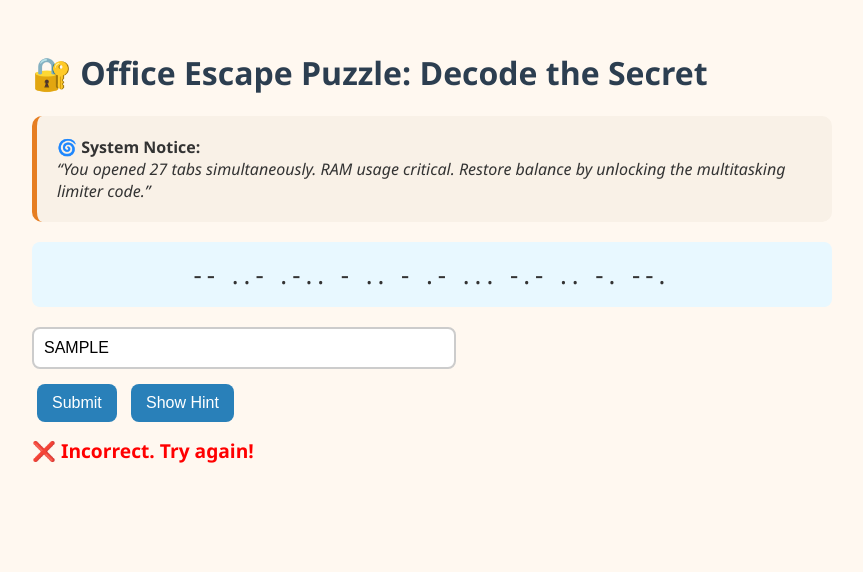
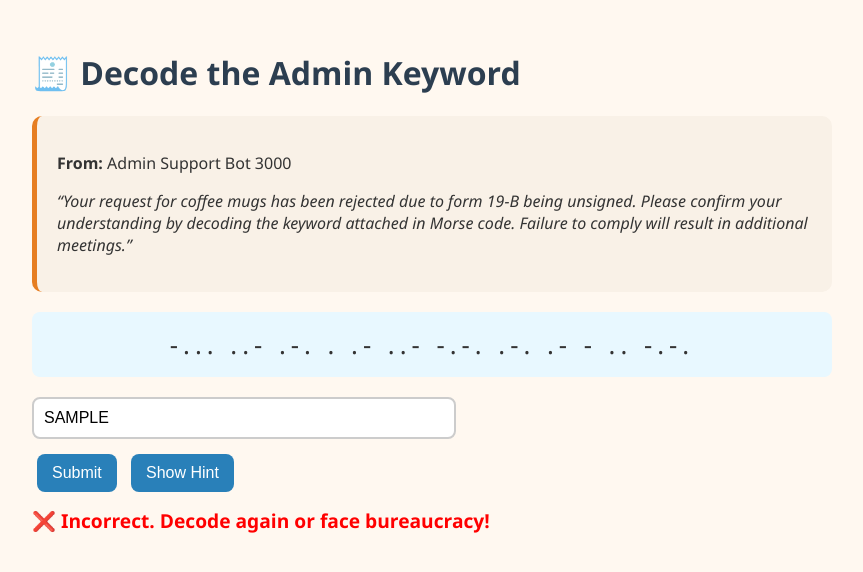
Before and after one commit to kavya-54/morse-puzzle, a plain HTML site: page index.html in a window 1280 px wide. Both pictures are taken after typing "Sample" into the empty fields and a click on the button "Submit". Shown: the whole page, without its empty margins (208-1071 px from the left). Drawn offline with Linux system fonts and the light colour scheme.

Commit message:
Update index.html

```diff
--- a/index.html
+++ b/index.html
@@ -2,7 +2,7 @@
 <html lang="en">
 <head>
   <meta charset="UTF-8">
-  <title>Escape Puzzle – Decode the Office Secret</title>
+  <title>Escape Puzzle – Bureaucratic Loop</title>
   <style>
     body {
       font-family: 'Segoe UI', sans-serif;
@@ -79,15 +79,14 @@
 </head>
 <body>
 
-  <h1>🔐 Office Escape Puzzle: Decode the Secret</h1>
+  <h1>🧾 Decode the Admin Keyword</h1>
 
-  <div class="story" id="dynamicStory">
-    <!-- Dynamic story will appear here -->
+  <div class="story">
+    <p><strong>From:</strong> Admin Support Bot 3000</p>
+    <p><em>“Your request for coffee mugs has been rejected due to form 19-B being unsigned. Please confirm your understanding by decoding the keyword attached in Morse code. Failure to comply will result in additional meetings.”</em></p>
   </div>
 
-  <div class="morse" id="morseCodeBox">
-    <!-- Morse code will appear here -->
-  </div>
+  <div class="morse">-... ..- .-. . .- ..- -.-. .-. .- - .. -.-.</div>
 
   <input id="answer" placeholder="Type decoded word here..." />
 
@@ -96,9 +95,9 @@
     <button onclick="toggleHint()">Show Hint</button>
   </div>
 
-  <div class="result" id="resultMsg"></div>
+  <div id="result" class="result"></div>
 
-  <div class="hint-box" id="hintBox">
+  <div id="hint" class="hint-box">
     <strong>Morse Chart:</strong><br>
     A: .- &nbsp; B: -... &nbsp; C: -.-. &nbsp; D: -..<br>
     E: . &nbsp; F: ..-. &nbsp; G: --. &nbsp; H: ....<br>
@@ -110,78 +109,25 @@
   </div>
 
   <script>
-    const morseMap = {
-      A: ".-", B: "-...", C: "-.-.", D: "-..", E: ".", F: "..-.",
-      G: "--.", H: "....", I: "..", J: ".---", K: "-.-", L: ".-..",
-      M: "--", N: "-.", O: "---", P: ".--.", Q: "--.-", R: ".-.",
-      S: "...", T: "-", U: "..-", V: "...-", W: ".--", X: "-..-",
-      Y: "-.--", Z: "--.."
-    };
+    function checkAnswer() {
+      const userInput = document.getElementById('answer').value.trim().toUpperCase();
+      const resultBox = document.getElementById('result');
 
-    const wordBank = [
-      "BUREAUCRATIC", "DOCUMENTATION", "COLLABORATION", "WORKSTATION",
-      "DELIVERABLES", "PERFORMANCE", "MULTITASKING"
-    ];
-
-    const stories = {
-      BUREAUCRATIC: `🧾 <strong>From:</strong> Admin Desk<br>
-        <em>“Your ergonomic chair requisition has been declined due to Form 91B-Alpha being unsigned in triplicate.
-        Please confirm your understanding by decoding the attached keyword.”</em>`,
-
-      DOCUMENTATION: `📄 <strong>Memo:</strong> DevOps Lead<br>
-        <em>“Due to a server rollback, your team’s deployment documentation has been lost.
-        Retrieve the backup key phrase to access archived files.”</em>`,
-
-      COLLABORATION: `🗣️ <strong>Slackbot Notification:</strong><br>
-        <em>“You’ve been added to Project Octopus without prior consent.
-        Collaboration key needed to regain workspace control.”</em>`,
-
-      WORKSTATION: `💻 <strong>From:</strong> IT Security<br>
-        <em>“Suspicious login detected on your workstation. To verify identity, decode the lockphrase now.”</em>`,
-
-      DELIVERABLES: `📦 <strong>Project Coordinator:</strong><br>
-        <em>“Milestone 3 deliverables are hidden inside encrypted folders. Recover the internal label keyword to submit on time.”</em>`,
-
-      PERFORMANCE: `📊 <strong>HR Alert:</strong><br>
-        <em>“Your annual performance report shows discrepancies. Please decrypt the assessment tag to proceed with review.”</em>`,
-
-      MULTITASKING: `🌀 <strong>System Notice:</strong><br>
-        <em>“You opened 27 tabs simultaneously. RAM usage critical. Restore balance by unlocking the multitasking limiter code.”</em>`
-    };
-
-    const keyword = wordBank[Math.floor(Math.random() * wordBank.length)];
-
-    function wordToMorse(word) {
-      return word.toUpperCase().split('').map(letter => morseMap[letter] || '').join(' ');
-    }
-
-    function loadPuzzle() {
-      document.getElementById("morseCodeBox").textContent = wordToMorse(keyword);
-      document.getElementById("dynamicStory").innerHTML = stories[keyword] || "<em>Decode the hidden keyword to escape the loop.</em>";
-    }
-
-    function checkAnswer() {
-      const userInput = document.getElementById("answer").value.trim().toUpperCase();
-      const resultBox = document.getElementById("resultMsg");
-
-      if (userInput === keyword) {
+      if (userInput === "BUREAUCRATIC") {
         resultBox.style.color = "green";
-        resultBox.textContent = "✅ Correct! Redirecting to the next challenge...";
-        setTimeout(() => {
-          window.location.href = "puzzle2.html";
-        }, 2000);
+        resultBox.innerText = "✅ Access Granted! Proceed to next request form.";
+        // Redirect logic or game progression here
+        // window.location.href = "puzzle2.html";
       } else {
         resultBox.style.color = "red";
-        resultBox.textContent = "❌ Incorrect. Try again!";
+        resultBox.innerText = "❌ Incorrect. Decode again or face bureaucracy!";
       }
     }
 
     function toggleHint() {
-      const hint = document.getElementById("hintBox");
+      const hint = document.getElementById('hint');
       hint.style.display = hint.style.display === 'block' ? 'none' : 'block';
     }
-
-    loadPuzzle();
   </script>
 
 </body>
```
